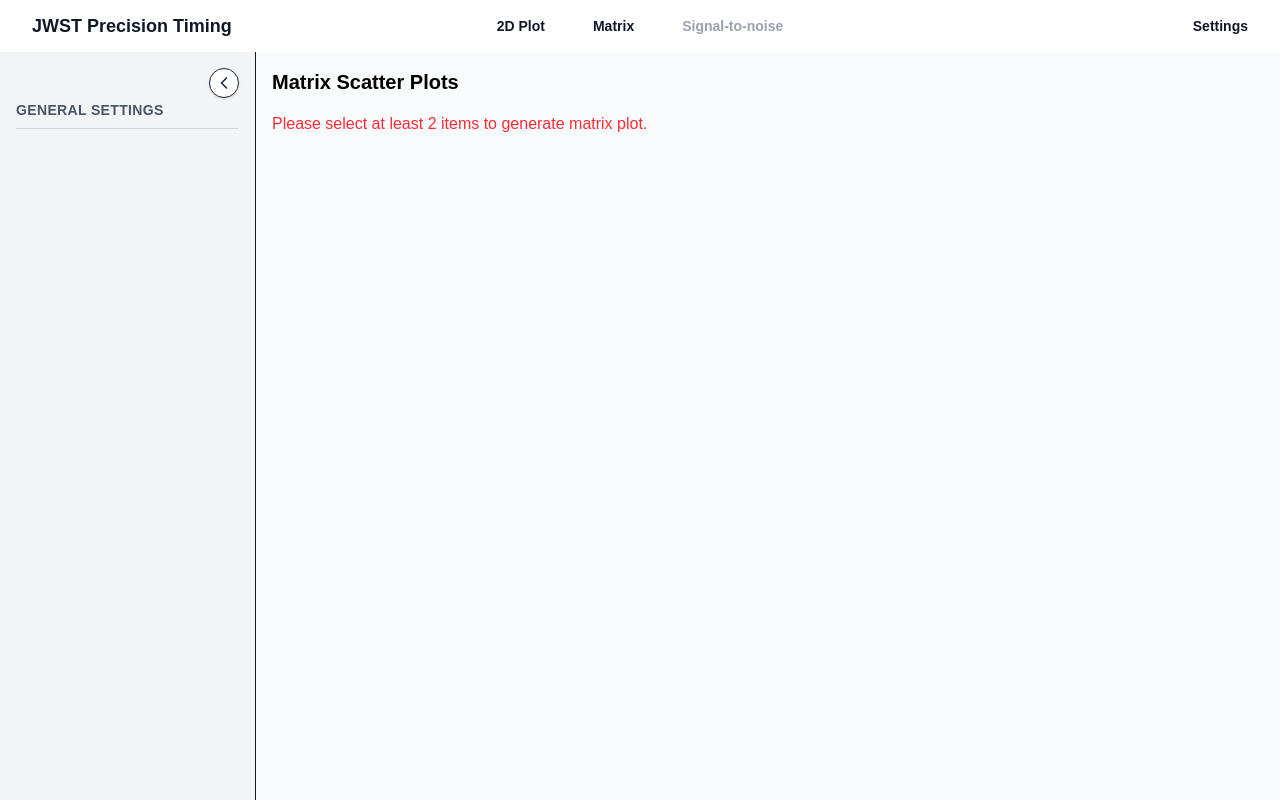
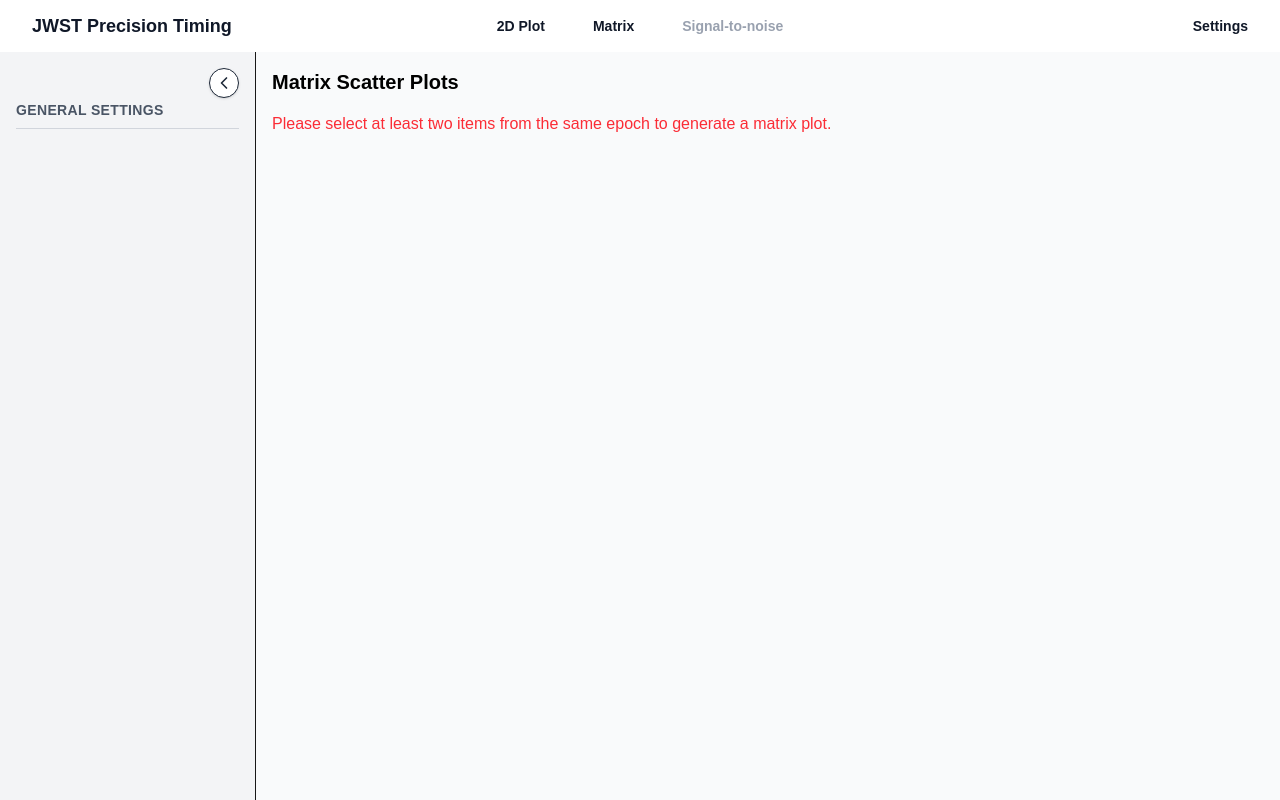
Before and after one commit to iDataVisualizationLab/jwst, a Next.js app: page /matrix in a window 1280 px wide. Built offline with nearby package versions, Linux system fonts and the light colour scheme.

Commit message:
update data selection logic

```diff
--- a/src/app/matrix/page.tsx
+++ b/src/app/matrix/page.tsx
@@ -3,7 +3,7 @@
 import { useEffect, useState } from "react";
 import MatrixPlot from "@/components/MatrixPlot";
 import { usePlotSettings } from '@/context/PlotSettingsContext';
-import { update_df } from '@/utils/matrixUtils';
+import { update_df, getEpoch } from '@/utils/matrixUtils';
 
 const MatrixPage = () => {
     const {
@@ -13,8 +13,8 @@ const MatrixPage = () => {
         plotType,
         noOfDataPoint
     } = usePlotSettings();
-
-    const isValid = dataSelection.length >= 2;
+    const epochs = [...new Set(dataSelection.map(sel => getEpoch(sel)))];
+    const isValid = dataSelection.length >= 2 && epochs.length === 1;
     // eslint-disable-next-line @typescript-eslint/no-explicit-any
     const [swMatrix, setSwMatrix] = useState<any[] | null>(null);
     // eslint-disable-next-line @typescript-eslint/no-explicit-any
@@ -46,7 +46,7 @@ const MatrixPage = () => {
             <h1 className="text-xl font-bold mb-4 text-black">Matrix Scatter Plots</h1>
 
             {!isValid ? (
-                <p className="text-red-500">Please select at least 2 items to generate matrix plot.</p>
+                <p className="text-red-500">Please select at least two items from the same epoch to generate a matrix plot.</p>
             ) : loading ? (
                 <p>Loading matrix...</p>
             ) : error || !swMatrix || !lwMatrix ? (
```
